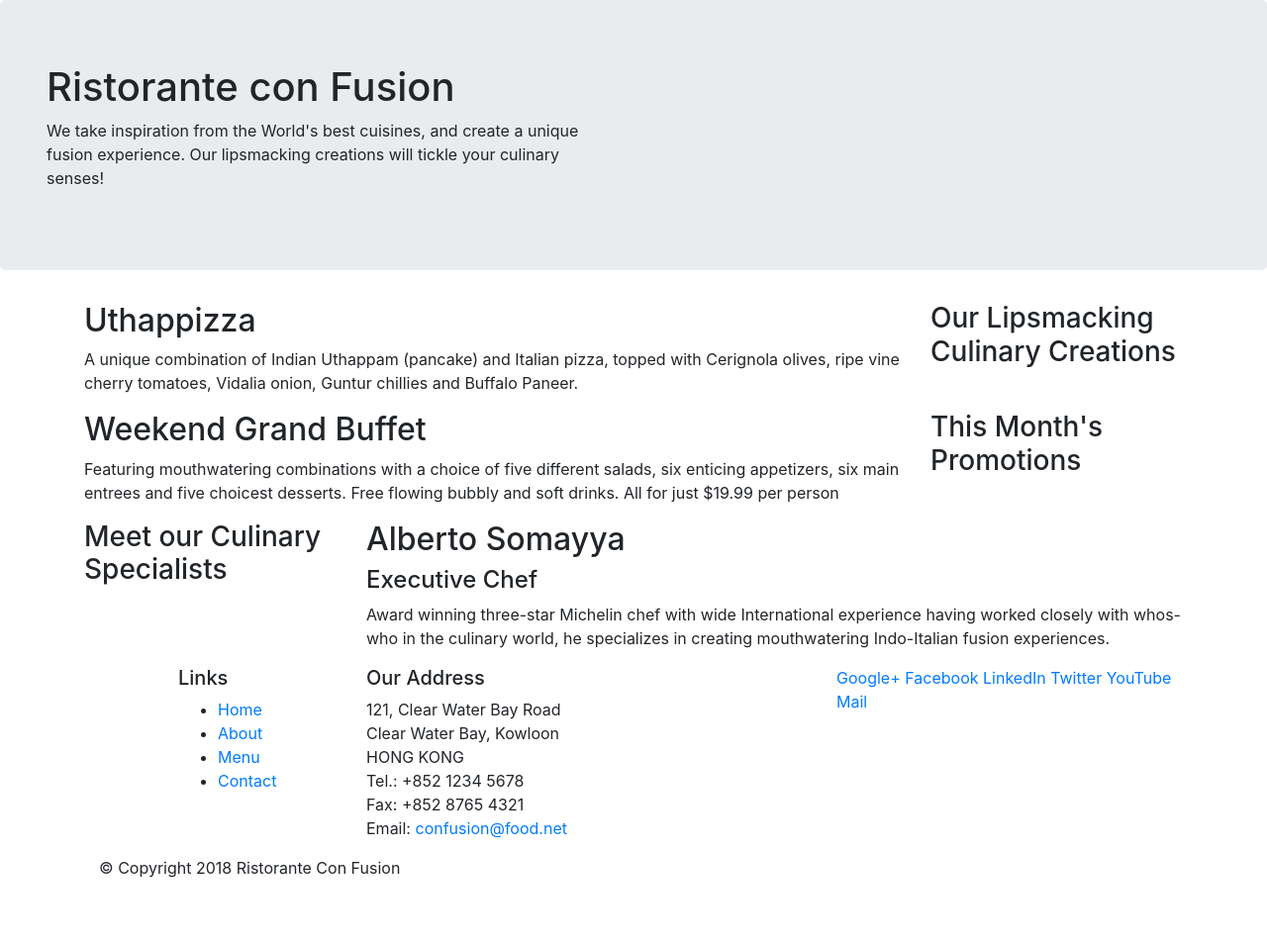
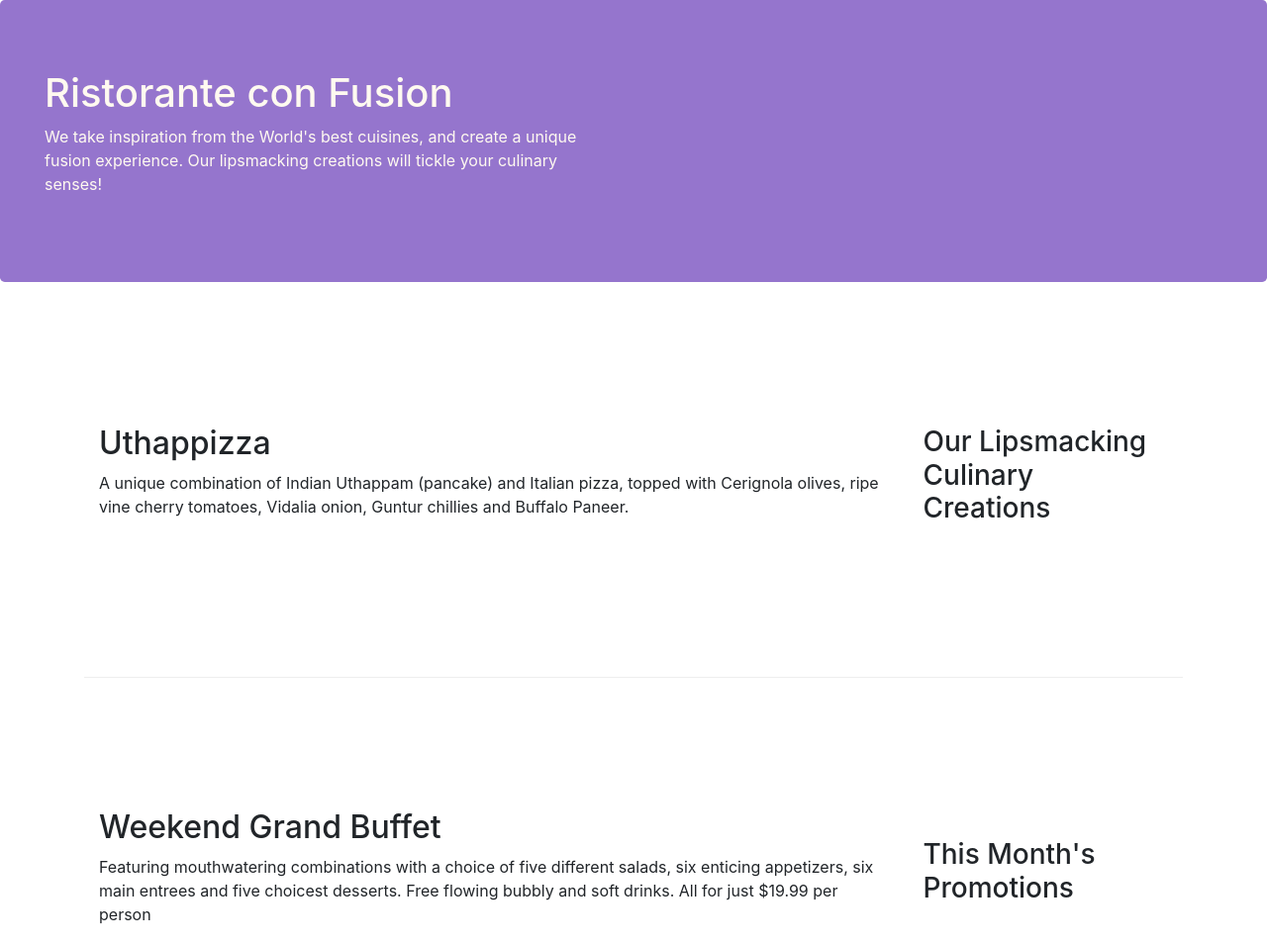
Before and after one commit to avinashpandey29/coursera_prj_with_react, a website: page conFusion_new/index.html in a window 1280 px wide. Shown: the top 955 px of the page at 99% size. Before the commit the page ends 905 px from the top, so only its background shows below. Drawn offline with nearby package versions, Linux system fonts and the light colour scheme.

Commit message:
bootstrap grips part 2

```diff
--- /dev/null
+++ b/conFusion_new/css/styles.css
@@ -0,0 +1,30 @@
+.row-header{
+    margin:0px auto;
+    padding:0px;
+}
+
+.row-content {
+    margin:0px auto;
+    padding: 50px 0px 50px 0px;
+    border-bottom: 1px ridge;
+    min-height:400px;
+}
+
+.footer{
+    background-color: #D1C4E9;
+    margin:0px auto;
+    padding: 20px 0px 20px 0px;
+}
+
+.jumbotron {
+    padding:70px 30px 70px 30px;
+    margin:0px auto;
+    background: #9575CD ;
+    color:floralwhite;
+}
+
+address{
+    font-size:80%;
+    margin:0px;
+    color:#0f0f0f;
+}
--- a/conFusion_new/index.html
+++ b/conFusion_new/index.html
@@ -10,11 +10,12 @@
 
     <!-- Bootstrap CSS -->
     <link rel="stylesheet" href="node_modules/bootstrap/dist/css/bootstrap.min.css">
+    <link href="css/styles.css" rel="stylesheet">
 </head>
 
 <body>
 
-    <header class="jumbotron">
+    <header class="jumbotron row-header">
         <div>
             <div>
                 <div class="col-12 col-sm-6">
@@ -28,7 +29,7 @@
     </header>
 
     <div class="container">
-        <div class="row">
+        <div class="row row-content align-items-center">
             <div class="col-12 col-sm-4 order-sm-last col-md-3">
                 <h3>Our Lipsmacking Culinary Creations</h3>
             </div>
@@ -39,7 +40,7 @@
         </div>
 
 
-        <div class="row">
+        <div class="row row-content align-items-center">
             <div class="col-12 col-sm-4 order-sm-last col-md-3">
                 <h3>This Month's Promotions</h3>
             </div>
@@ -49,7 +50,7 @@
             </div>
         </div>
 
-        <div class="row">
+        <div class="row row-content align-items-center">
             <div class="col-12 col-sm-4 col-md-3">
                 <h3>Meet our Culinary Specialists</h3>
             </div>
@@ -61,12 +62,12 @@
         </div>
     </div>
 
-    <footer>
+    <footer class="footer">
         <div class ="container">
             <div class="row">
                 <div class="col-4 offset-1 col-sm-2">
                     <h5>Links</h5>
-                    <ul>
+                    <ul class="list-unstyled">
                         <li><a href="#">Home</a></li>
                         <li><a href="#">About</a></li>
                         <li><a href="#">Menu</a></li>
@@ -84,7 +85,7 @@
 		              Email: <a href="mailto:confusion@food.net">confusion@food.net</a>
 		           </address>
                 </div>
-                <div class="col-12 col-sm-4">
+                <div class="col-12 col-sm-4 align-self-center text-center">
                     <div>
                         <a href="http://google.com/+">Google+</a>
                         <a href="http://www.facebook.com/profile.php?id=">Facebook</a>
@@ -95,8 +96,8 @@
                     </div>
                 </div>
            </div>
-           <div class="col-auto">
-                <div>
+           <div class="row justify-content-center" >
+                <div class="col-auto ">
                     <p>© Copyright 2018 Ristorante Con Fusion</p>
                 </div>
            </div>
```
